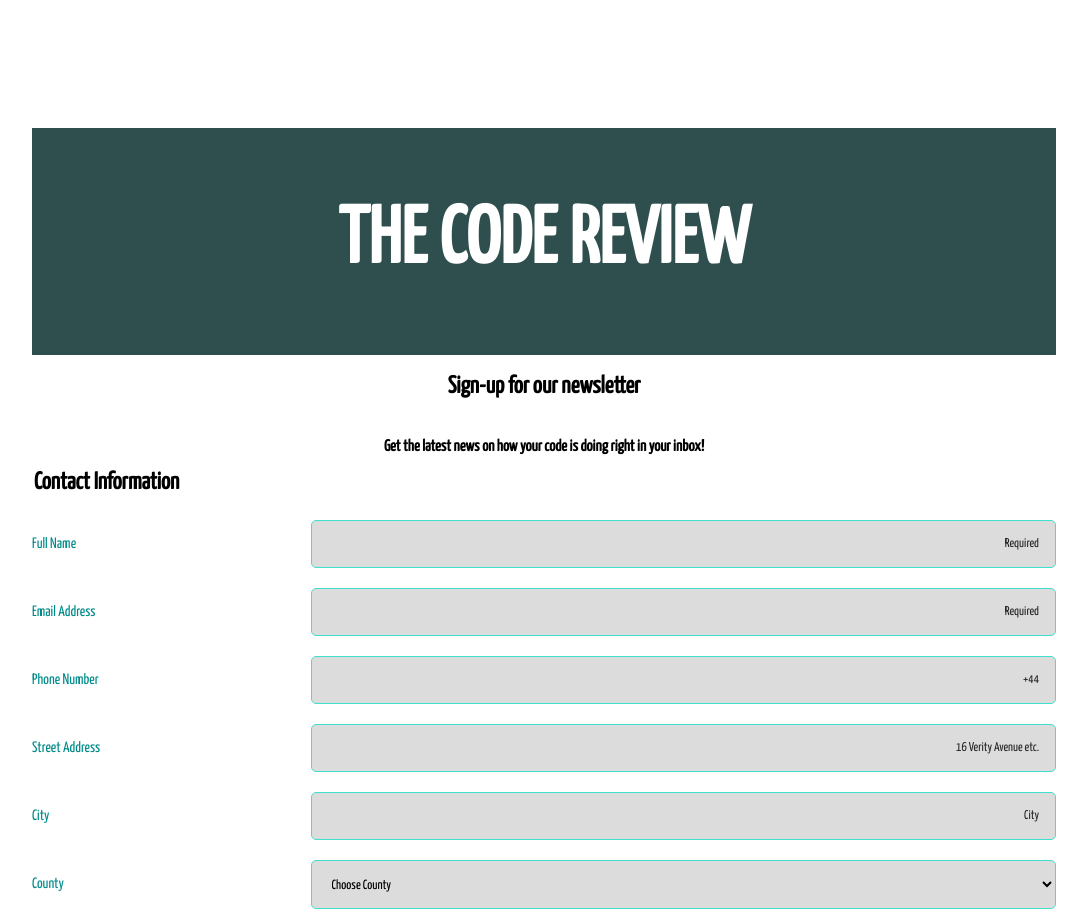
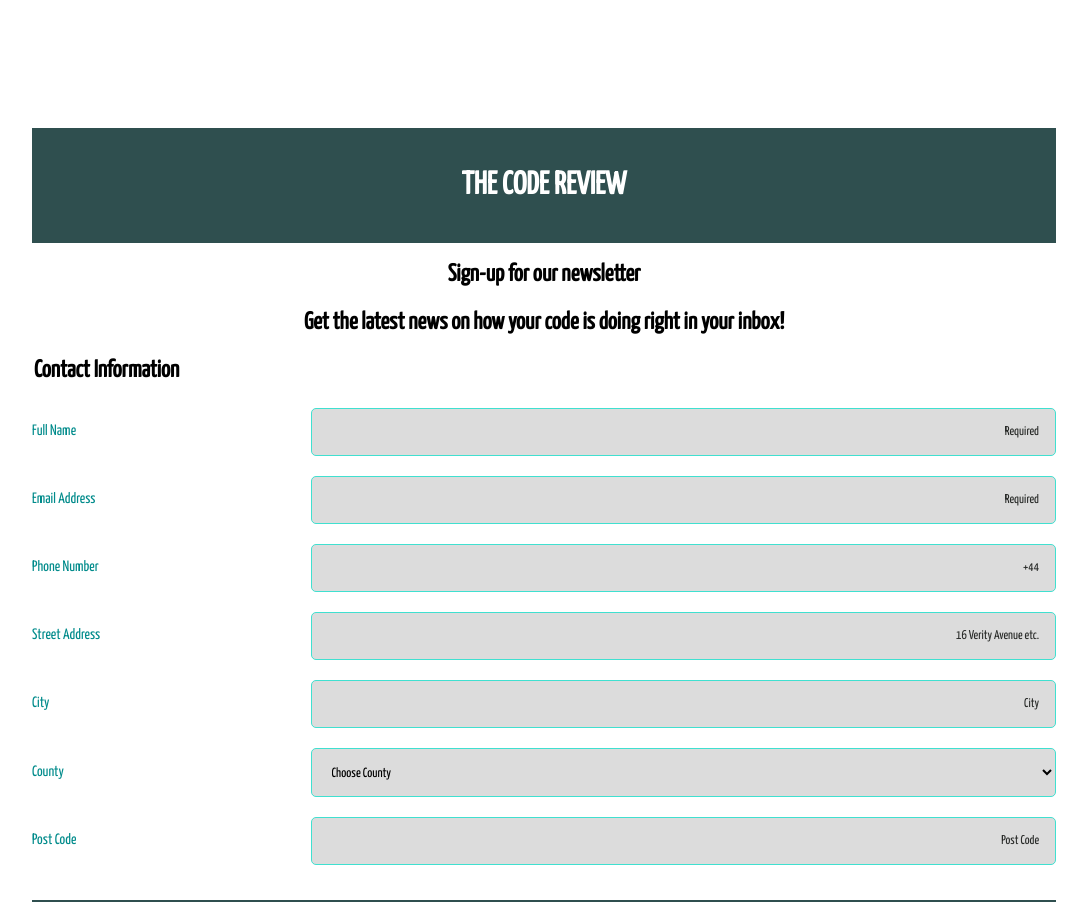
Before and after one commit to jharlow34/Techdegree-Project-3---Joseph-Harlow, a plain HTML site: page index.html in a window 1280 px wide. Shown: the top 912 px of the page, without its empty margins (96-1183 px from the left). Drawn offline with Linux system fonts and the light colour scheme.

Commit message:
Update styles.css

```diff
--- a/styles.css
+++ b/styles.css
@@ -14,7 +14,6 @@ body{
 
 header {
     text-align: center;
-    font-size: 2.5rem;
 }
 
 h2,
@@ -27,7 +26,7 @@ legend {
 
 h3 {
     color: black;
-    font-size: 1rem;
+    font-size: 1.5rem;
 }
 
 .main-title {
```
